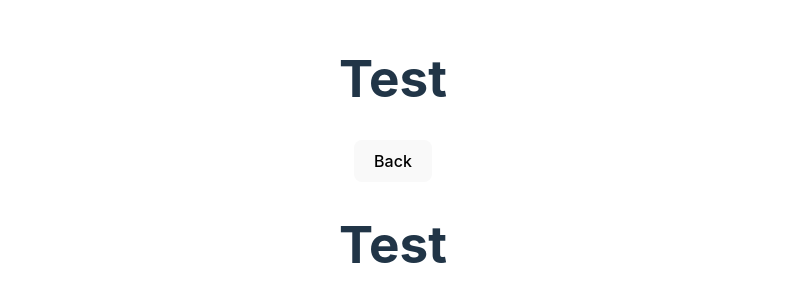
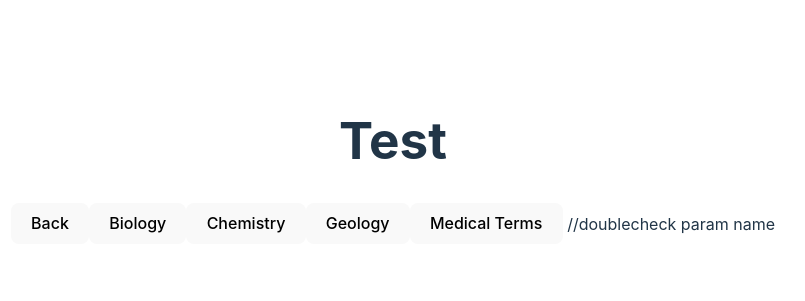
Before and after one commit to KramerJosh/Dictionary, a React (Vite) app in the folder Dictionary-Project/: page / in a window 1280 px wide. Shown: the part 239-540 px from the top of the page, without its empty margins (247-1052 px from the left). Built offline with nearby package versions, Linux system fonts and the light colour scheme; no server answers.

Commit message:
added notes and started dictionary selector

```diff
--- a/Dictionary-Project/src/App.jsx
+++ b/Dictionary-Project/src/App.jsx
@@ -2,6 +2,7 @@ import { useState } from 'react'
 import './App.css'
 import Header from './components/Header'
 import List from './components/List'
+import DictionarySelector from './components/DictionarySelector'
 
 function App() {
   const [count, setCount] = useState(0)
@@ -10,7 +11,8 @@ function App() {
   return (
     <>
       <Header title={title}/>
-      <List title={title}/>
+      {/* <List title={title}/> */}
+      <DictionarySelector />
     </>
   )
 }
--- /dev/null
+++ b/Dictionary-Project/src/components/DictionarySelector.jsx
@@ -0,0 +1,20 @@
+
+
+const DictionarySelector = () => {
+
+    const setTopic = (topic) => {
+        console.log(topic);
+        return(topic)
+    }
+
+    return(
+    <>
+    <button onClick={() => setTopic('biology')}>Biology</button>
+    <button onClick={() => setTopic('chemistry')}>Chemistry</button>
+    <button onClick={() => setTopic('geology')}>Geology</button>
+    <button onClick={() => setTopic('medical')}>Medical Terms</button> //doublecheck param name
+    </>
+    )
+}
+
+export default DictionarySelector;
```
Also changed, not shown: Dictionary-Project/src/components/List.jsx (+8 -1 lines).
